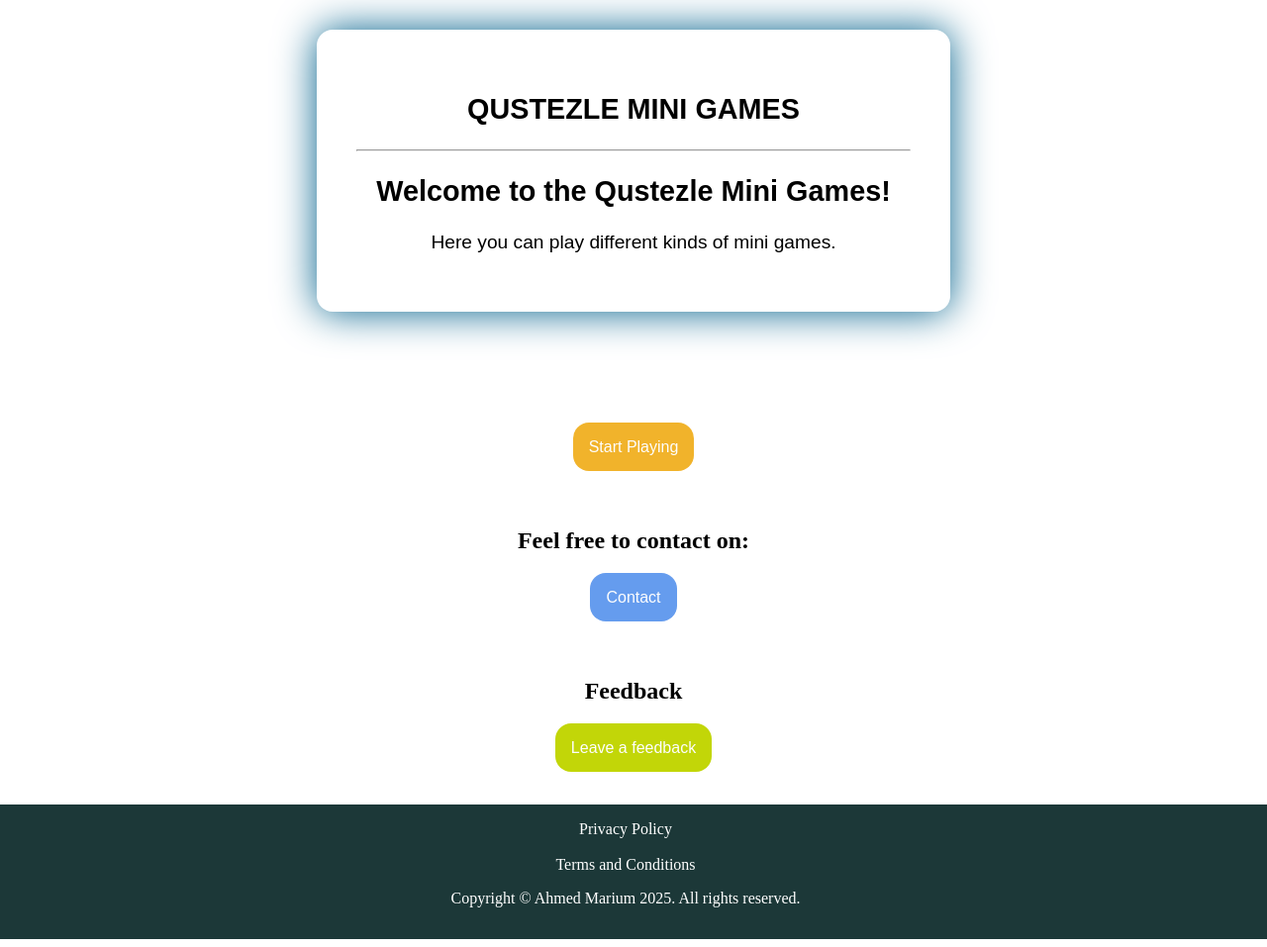
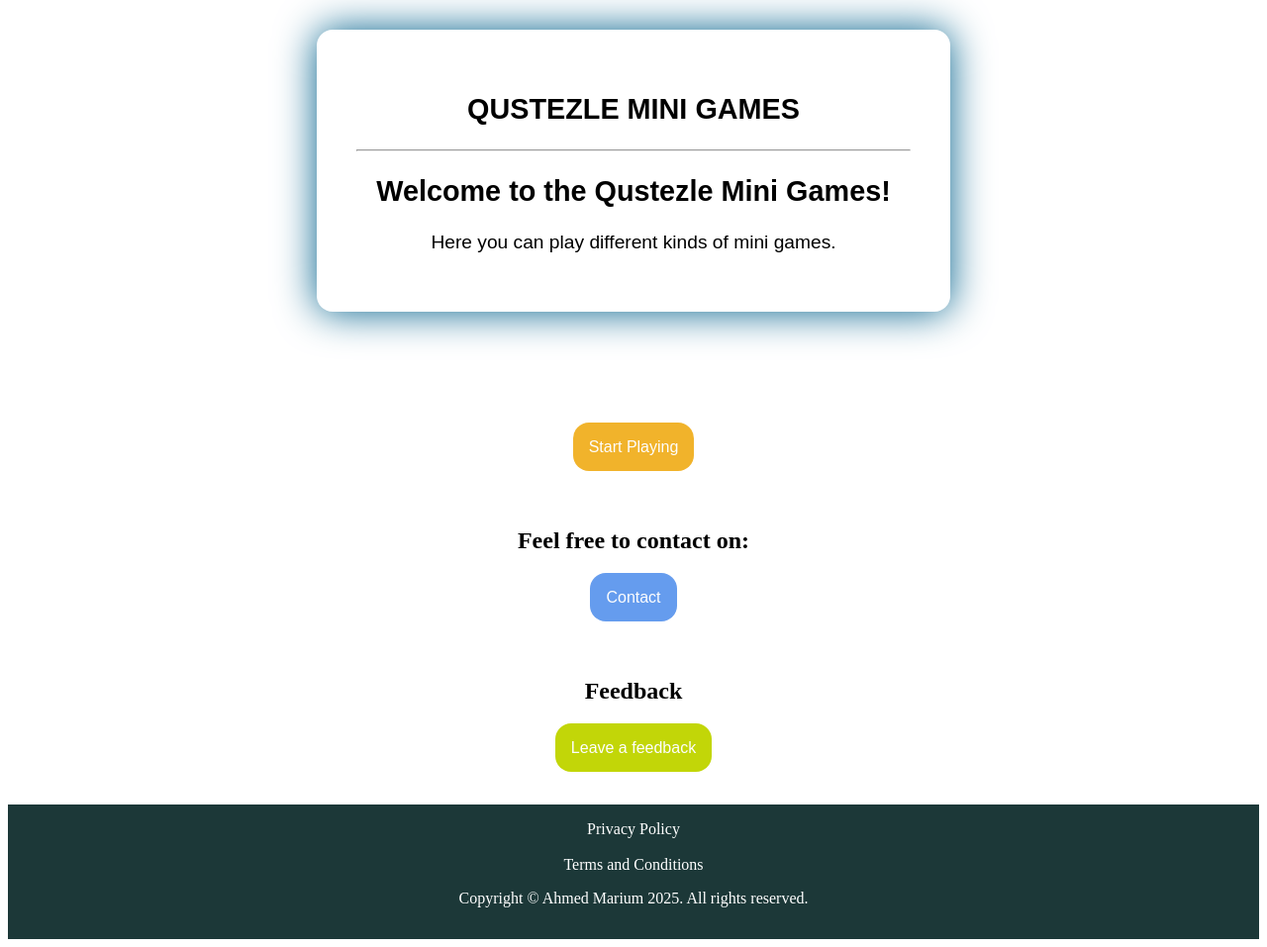
Before and after one commit to Colourful1010/chingu-solo-project, a plain HTML site: page Home/home.html in a window 1280 px wide. Shown: the part 74-1031 px from the top of the page at 99% size. Drawn offline with Linux system fonts and the light colour scheme.

Commit message:
small changes made

```diff
--- a/main.css
+++ b/main.css
@@ -84,8 +84,6 @@ footer{
     background-color: rgb(28, 56, 56);
     padding: 1rem;
     color: white;
-    width: 100%;
-    margin-left: -1.5rem;
 }
 footer a{
     text-decoration: none;
@@ -97,7 +95,7 @@ footer a:hover{
 
 
 
-@media (max-width: 740px){
+@media (max-width: 950px){
     .icon{
         display: block;
         position: absolute;
@@ -106,7 +104,6 @@ footer a:hover{
         cursor: pointer;
         width: 30px;
         height: 25px;
-
     }
 
     .icon span {
```
